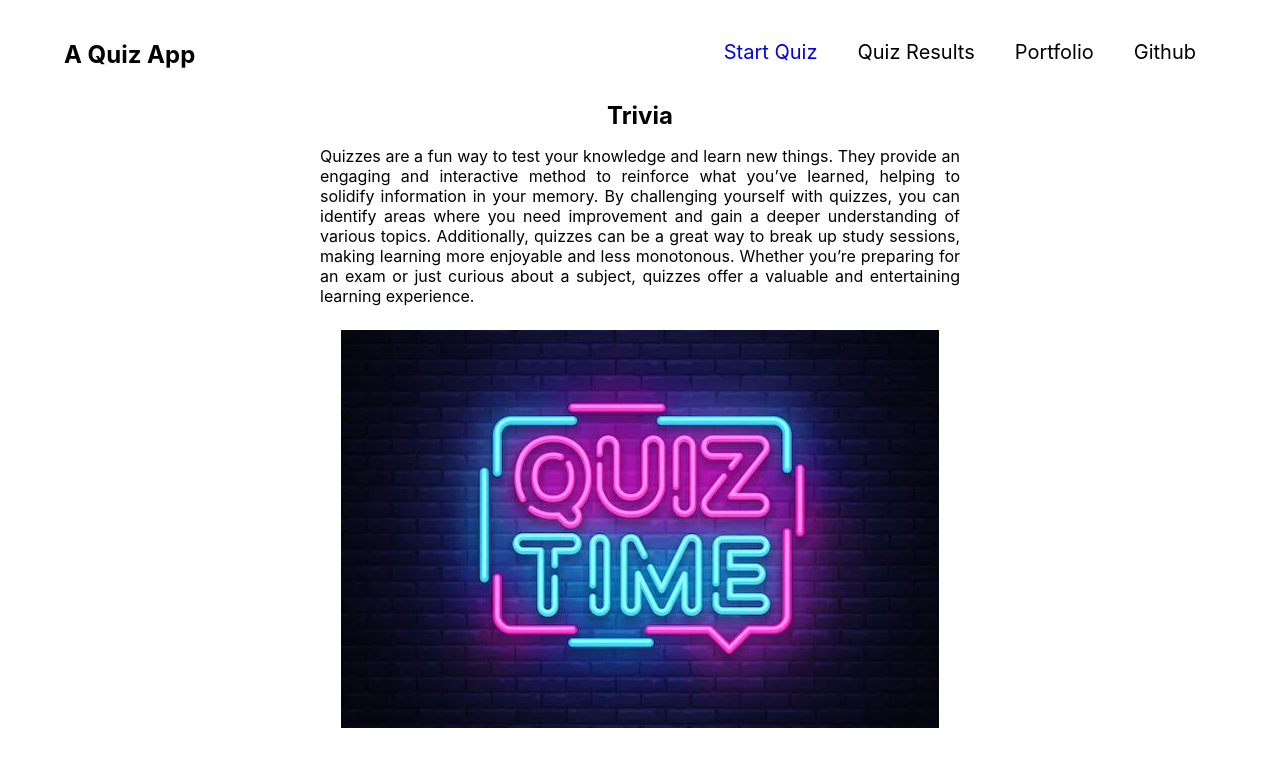
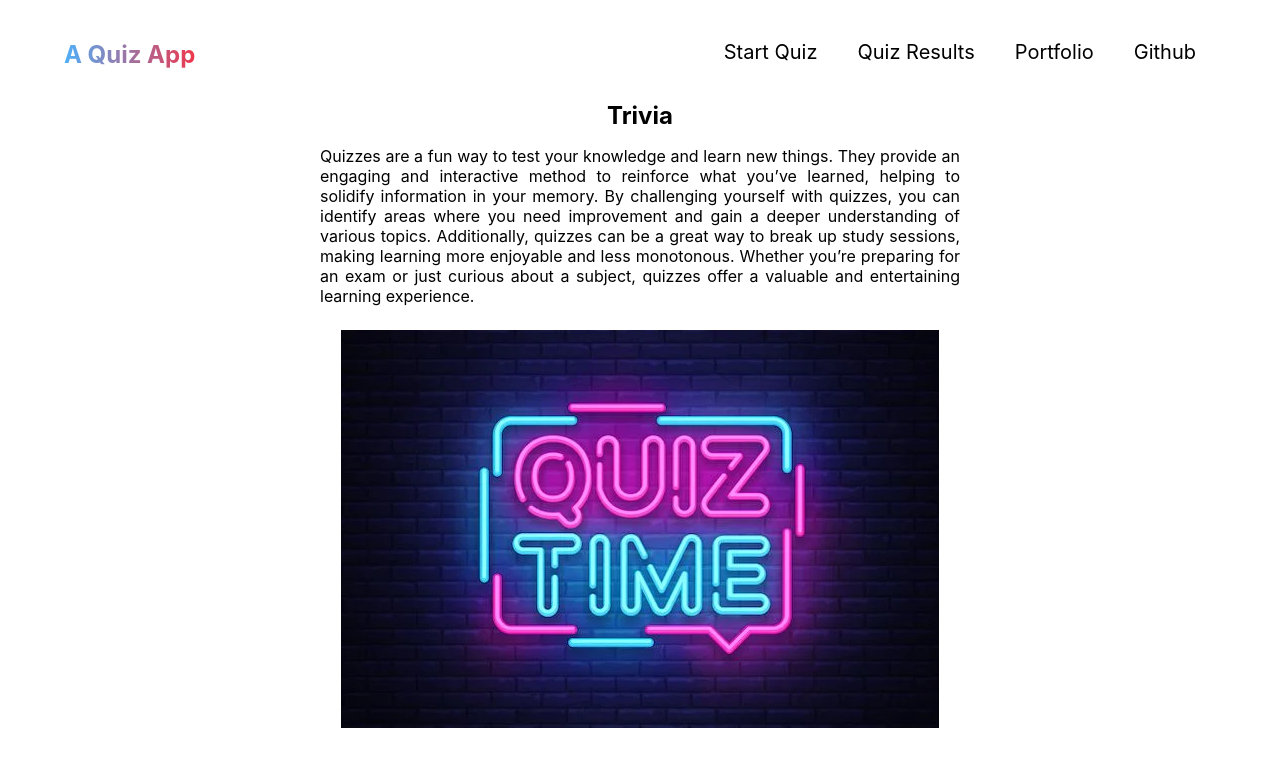
Before and after one commit to NixonOjiem/Anime-Manga-quiz-APP, a React (Create React App) app: page /Home in a window 1280 px wide. Shown: the top 773 px of the page. Built offline with nearby package versions, Linux system fonts and the light colour scheme.

Commit message:
Additional CSS Done

```diff
--- a/src/App.css
+++ b/src/App.css
@@ -10,10 +10,14 @@
   width: 100vw;
   overflow: auto;
 }
+
 .Header-comp1{
   float: left;
   margin-top: 5vh;
   margin-left: 5vw;
+  background-clip: text;
+  color: transparent;
+  cursor: pointer;
 }
 .Header-comp2{
   float: right;
@@ -34,9 +38,25 @@
   font-size: 20px;
 }
 .Header-comp2 li a:hover{
-  color: grey;
-  transition-duration: 0.4s;
+  background-image: linear-gradient(to right, rgb(79, 175, 248), rgb(238, 55, 76)); /* Gradient from left to right */
+  background-clip: text;
+  color: transparent;
+  transition-duration: 0.3s;
   transition-timing-function: ease-in-out;
+  cursor: pointer;
+}
+.Link {
+  margin: 10px;
+  text-decoration: none;
+  padding: 10px;
+  font-size: 20px;
+  color: black;
+  text-decoration: none;
+}
+.Heading{
+  background-image: linear-gradient(to right, rgb(79, 175, 248), rgb(238, 55, 76)); /* Gradient from left to right */
+  background-clip: text;
+  color: transparent;
 }
 /* End of navigation bar edit */
 
@@ -65,3 +85,7 @@
   padding: 10px;
   border: none;
 }
+.Quiz-button:hover {
+  background-image: linear-gradient(to right, rgb(79, 175, 248), rgb(238, 55, 76)); /* Gradient from left to right */
+  background-color: transparent; /* Set background color to transparent to show the gradient */
+}
--- a/src/components/Header.js
+++ b/src/components/Header.js
@@ -4,9 +4,9 @@ import { Link } from 'react-router-dom'
 function Header() {
   return (
     <div className='Header'>
-        <h2 className='Header-comp1'>A Quiz App</h2>
+        <h2 className='Header-comp1'><Link to= "/Home" className='Heading'>A Quiz App</Link></h2>
         <ul className='Header-comp2'>
-            <li><Link to="/quiz"> Start Quiz</Link></li>
+            <li><Link to="/quiz"className='Link'> Start Quiz</Link></li>
             <li><a>Quiz Results</a></li>
             <li><a>Portfolio</a></li>
             <li><a>Github</a></li>
```
